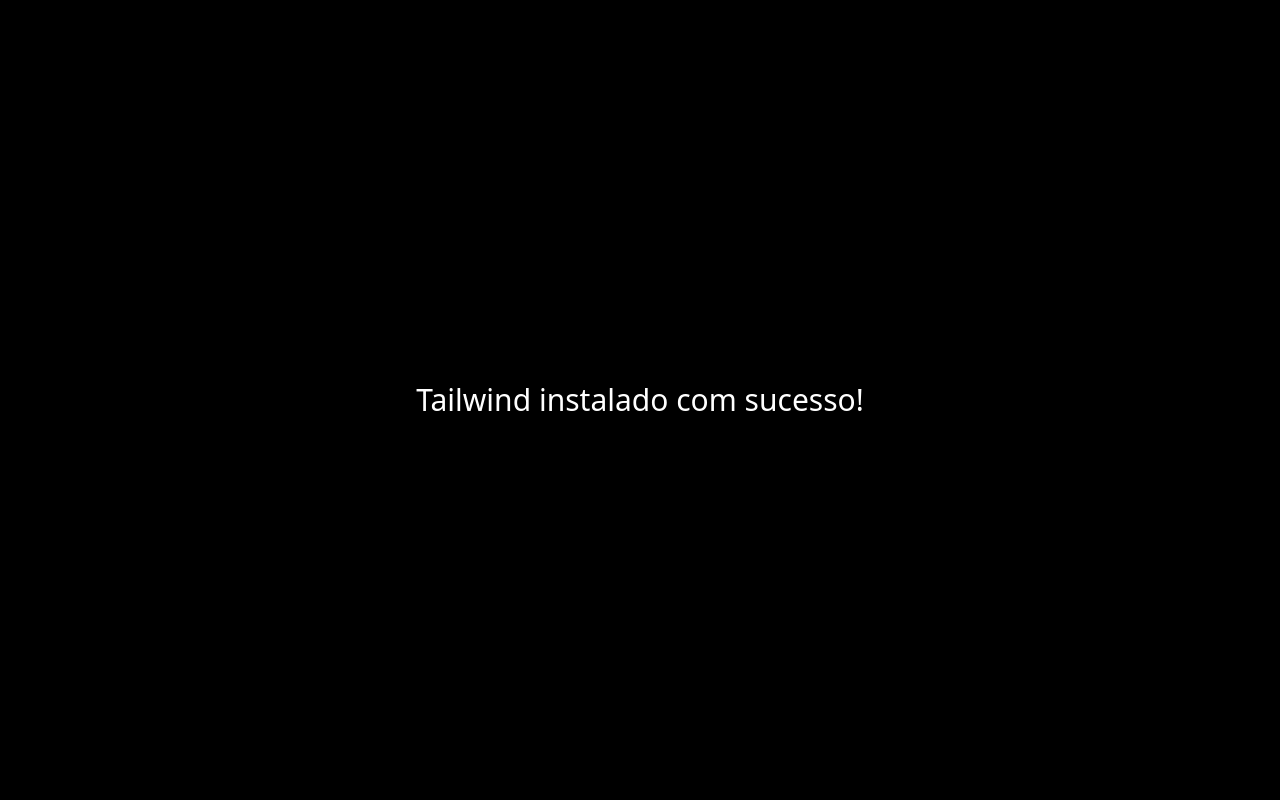
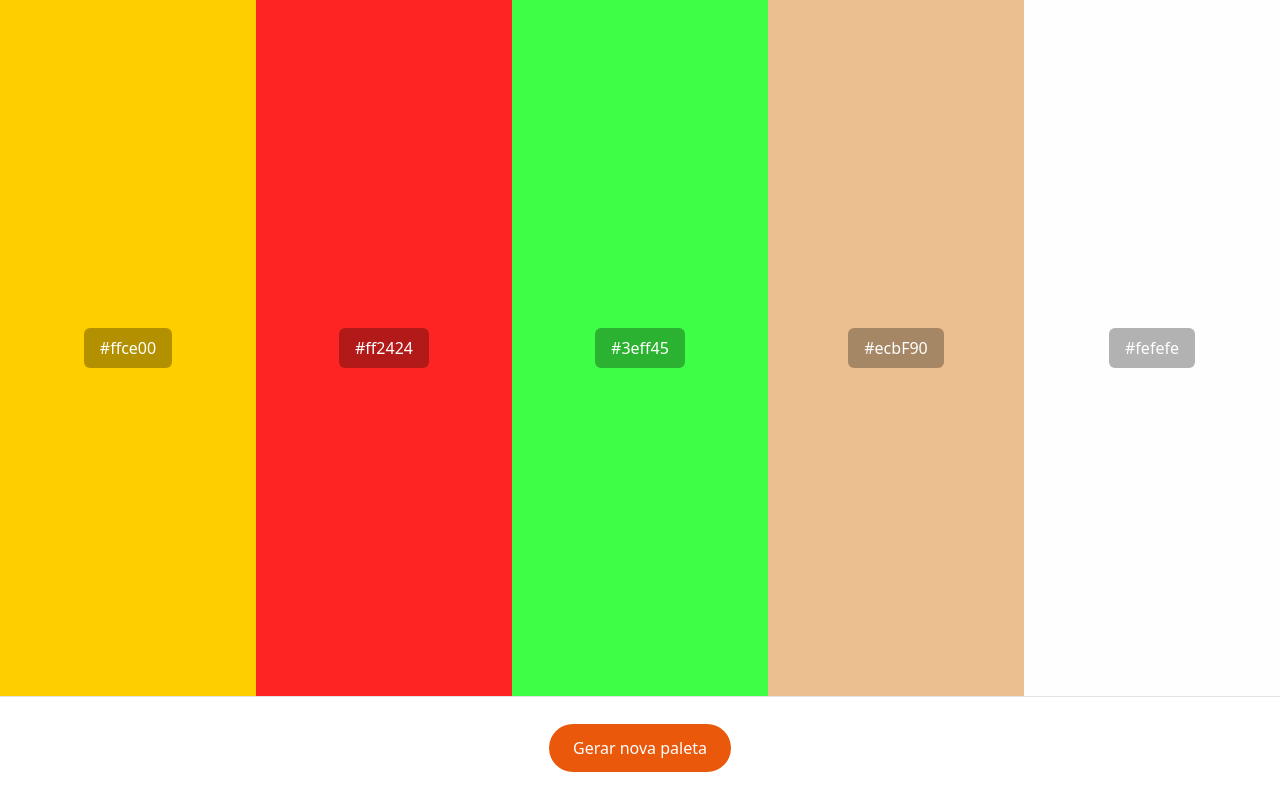
Before and after one commit to BillyCoding/hyperpalette, an Angular app: page / in a window 1280 px wide. Built offline with nearby package versions, Linux system fonts and the light colour scheme.

Commit message:
feat: add color pallete generator

```diff
--- a/src/app/app.component.html
+++ b/src/app/app.component.html
@@ -1,14 +1,15 @@
-<main class="bg-black flex w-full h-[100dvh] items-center justify-center">
-  <p class="text-white text-3xl">Tailwind instalado com sucesso!</p>
+<main class="bg-white flex w-full h-[100dvh] items-center flex-col">
+  <div class="grid lg:grid-cols-5 w-[100vw] overflow-hidden h-full">
+    <div *ngFor="let color of colors" class="flex items-center justify-center" [ngStyle]="{'background-color': color}">
+      <div class="bg-black/30 px-4 py-2 rounded-md">
+        <p class="text-white">{{ color }}</p>
+      </div>
+    </div>
+  </div>
+  <div class="h-[15dvh] bg-white border-t border-zinc-200 w-full flex items-center justify-center">
+    <div (click)="handleGenerateRandomColorPallete()"
+      class="bg-orange-600 font-medium cursor-pointer px-6 py-3 rounded-full text-white">
+      <p>Gerar nova paleta</p>
+    </div>
+  </div>
 </main>
-
-<!-- * * * * * * * * * * * * * * * * * * * * * * * * * * * * * * * * -->
-<!-- * * * * * * * * * * * The content above * * * * * * * * * * * * -->
-<!-- * * * * * * * * * * is only a placeholder * * * * * * * * * * * -->
-<!-- * * * * * * * * * * and can be replaced.  * * * * * * * * * * * -->
-<!-- * * * * * * * * * * * * * * * * * * * * * * * * * * * * * * * * -->
-<!-- * * * * * * * * * * End of Placeholder  * * * * * * * * * * * * -->
-<!-- * * * * * * * * * * * * * * * * * * * * * * * * * * * * * * * * -->
-
-
-<router-outlet />
--- a/src/app/app.component.ts
+++ b/src/app/app.component.ts
@@ -1,13 +1,32 @@
 import { Component } from '@angular/core';
 import { RouterOutlet } from '@angular/router';
+import {
+  NgFor,
+  NgStyle
+} from '@angular/common';
 
 @Component({
   selector: 'app-root',
   standalone: true,
-  imports: [RouterOutlet],
+  imports: [RouterOutlet, NgFor, NgStyle],
   templateUrl: './app.component.html',
   styleUrl: './app.component.scss'
 })
+
 export class AppComponent {
   title = 'angular-color-pallete';
+
+  palleteSize = 5
+  colors: string[] = ['#ffce00', '#ff2424', '#3eff45', '#ecbF90', '#fefefe']
+
+  handleGenerateRandomColorPallete() {
+    const newColors: string[] = [];
+
+    for (let i = 0; i < this.palleteSize; i++) {
+      const randomColor = `#${Math.floor(Math.random() * 16777215).toString(16).padStart(6, '0')}`;
+      newColors.push(randomColor);
+    }
+
+    this.colors = newColors
+  }
 }
```
